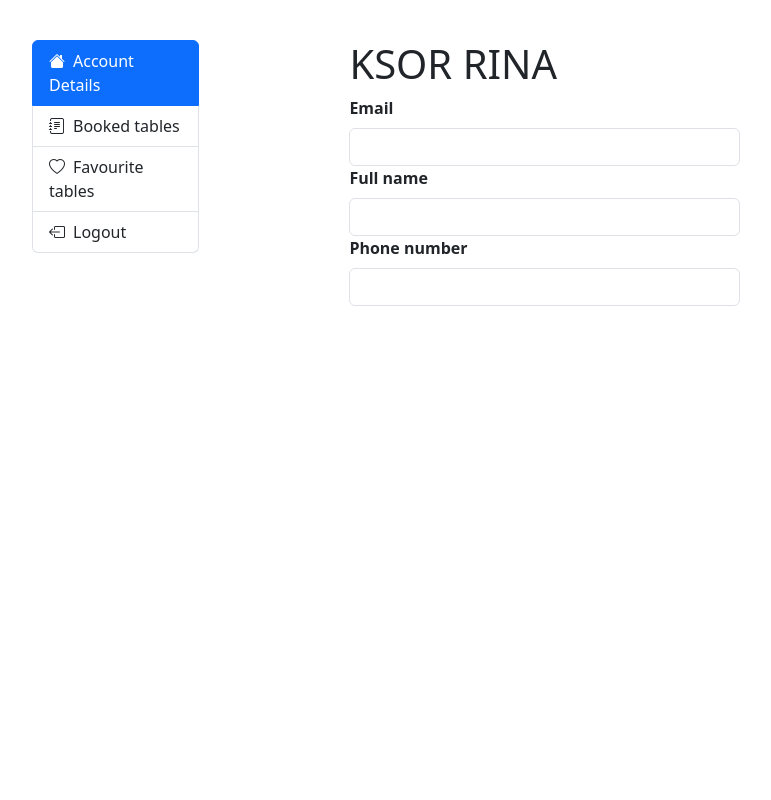
After one commit to Mai25A/MarinaProject, a PHP site: page /views/account/profile.detail.view.php in a window 1280 px wide. The commit adds this page. Shown: the whole page, without its empty margins (50-821 px from the left). Run offline with PHP 8.4, Linux system fonts and the light colour scheme; the template is opened without the code that fills it, so the values that code supplies are empty.

Commit message:
fixmenu (#11)

```diff
--- /dev/null
+++ b/controllers/account/profile.detail.controller.php
@@ -0,0 +1,9 @@
+<?php
+include '../../models/menu.model.php';
+
+session_start();
+
+if (isset($_SESSION['user_id'])) {
+    $id = $_SESSION['user_id'];
+    $user = get_one_user($id);
+}
--- a/controllers/login/register.controller.php
+++ b/controllers/login/register.controller.php
@@ -9,6 +9,7 @@ require '../../models/login/register.model.php';
             $password = $_POST['password'];
 
             $save = saveUser($name, $phone, $email, $password);
+            header("location: Body-Home.view.php");
             if ($save) {
                 //Thêm thành công
                 echo "Menu created successfully";
--- a/controllers/menu/menu.controller.php
+++ b/controllers/menu/menu.controller.php
@@ -1,13 +1,11 @@
 <?php
 require_once "../../models/menu.model.php";
 $menu = get_all_menu();
-
 if (isset($_GET['type'])) {
     $categoryId = $_GET['type'];
     $menuByCategory = getMenuByCategory($categoryId);
 } else {
     $menuByCategory = $menu;
 }
-
 require_once "../../views/menu/menu.view.php";
 ?>
--- a/controllers/menu/menu.detail.controller.php
+++ b/controllers/menu/menu.detail.controller.php
@@ -1,10 +1,8 @@
-
 <?php
 include('../../models/menu.model.php');
-
 if(isset($_GET['id'])){
     $id = $_GET['id'];
-    $menu = get_one_menu($id);
+    $menu = getProductById($id);
     include('../../views/menu/menu.detail.view.php');
 }
 ?>
--- a/controllers/menu/menu.update.controller.php
+++ b/controllers/menu/menu.update.controller.php
@@ -1,6 +1,5 @@
 <?php
 include '../../models/menu.model.php';
-
 if (isset($_POST['id'])) {
     $name = $_POST['name'];
     $image = $_POST['image'];
@@ -8,8 +7,8 @@ if (isset($_POST['id'])) {
     $price = $_POST['price'];
     $description = $_POST['description'];
     $id = urldecode($_POST['id']);
-
     // Thực hiện cập nhật thông tin sản phẩm trong cơ sở dữ liệu
     updateMenuManagement($id ,$name, $image,$category_id, $price, $description);
+    header("location: menu.admin.controller.php");
     exit();
 }
--- a/models/menu.model.php
+++ b/models/menu.model.php
@@ -1,6 +1,5 @@
 <?php
 include("../../database/database.php");
-
 function get_all_menu()
 {
     global $connection;
@@ -9,15 +8,6 @@ function get_all_menu()
     $menu = $statement->fetchAll(PDO::FETCH_ASSOC);
     return $menu;
 }
-function get_one_menu($id)
-{
-    global $connection;
-    $statement = $connection->prepare("SELECT * FROM products WHERE id = :id");
-    $statement->execute([':id' => $id]);
-    $menu = $statement->fetch(PDO::FETCH_ASSOC);
-    return $menu;
-}
-
 function getMenuByCategory($categoryId)
 {
     global $connection;
@@ -27,12 +17,11 @@ function getMenuByCategory($categoryId)
     $menu = $statement->fetchAll(PDO::FETCH_ASSOC);
     return $menu;
 }
-
-function createMenuManagement( $name, $image, $price, $description)
+function createMenuManagement( $name, $image,$category_id, $price, $description)
 {
     global $connection;
-    $statement = $connection->prepare("INSERT INTO products (name, image, category_id, price, description) VALUES (?, ?, NULL, ?, ?)");
-    $createMenu = $statement->execute([$name, $image, $price, $description]);
+    $statement = $connection->prepare("INSERT INTO products (name, image, category_id, price, description) VALUES (?, ?, ?, ?, ?)");
+    $createMenu = $statement->execute([$name, $image, $category_id, $price, $description]);
     return $createMenu;
 }
 function delete_dish($id){
@@ -75,5 +64,12 @@ function getProductById($id)
         return $products;
 
 }
-
+function get_one_user($id)
+{
+    global $connection;
+    $statement = $connection->prepare("SELECT * FROM users WHERE id = :id");
+    $statement->execute([':id' => $id]);
+    $user = $statement->fetch(PDO::FETCH_ASSOC);
+    return $user;
+}
 ?>
--- /dev/null
+++ b/views/account/profile.detail.view.php
@@ -0,0 +1,61 @@
+<?php
+require_once '../css/acount/profile.detail.css.php';
+require_once '../../controllers/account/profile.detail.controller.php';
+?>
+<!DOCTYPE html>
+<html lang="en">
+<head>
+    <meta charset="UTF-8">
+    <meta name="viewport" content="width=device-width, initial-scale=1.0">
+    <title>Document</title>
+    <link href="https://cdn.jsdelivr.net/npm/bootstrap@5.3.2/dist/css/bootstrap.min.css" rel="stylesheet" integrity="sha384-T3c6CoIi6uLrA9TneNEoa7RxnatzjcDSCmG1MXxSR1GAsXEV/Dwwykc2MPK8M2HN" crossorigin="anonymous">
+    <link rel="stylesheet" href="https://cdn.jsdelivr.net/npm/bootstrap-icons@1.11.3/font/bootstrap-icons.min.css">
+    <!-- @import url("https://cdn.jsdelivr.net/npm/bootstrap-icons@1.11.3/font/bootstrap-icons.min.css"); -->
+</head>
+<body>
+    <div class="container container-flex">
+        <div class="info">
+            <div class="image-user">
+                <img src="<?= $value['image'] ?>" alt="">
+            </div>
+            <div class="categories">
+                <div class="list-group">
+                    <a href="#" class="list-group-item list-group-item-action active" aria-current="true"> <i class="bi bi-house-fill"></i><span class="ms-2">Account Details</a>
+                    <a href="#" class="list-group-item list-group-item-action"><i class="bi bi-journal-text"></i><span class="ms-2">Booked tables</a>
+                    <a href="#" class="list-group-item list-group-item-action"><i class="bi bi-heart"></i><span class="ms-2">Favourite tables</a>
+                    <a href="#" class="list-group-item list-group-item-action"><i class="bi bi-box-arrow-left"></i><span class="ms-2">Logout</a>
+                </div>
+            </div>
+        </div>
+        <div class="info-user">
+            <h1>KSOR RINA</h1>
+            <form>
+                <div class="col-md-6">
+                    <label for="inputEmail" class="form-label">Email</label>
+                    <input type="email" class="form-control" id="inputEmail" name="email" value="<?= isset($user['email']) ? $user['email'] : '' ?>">
+                </div>
+                <div class="col-md-6">
+                    <label for="inputname" class="form-label">Full name</label>
+                    <input type="email" class="form-control" id="inputname" name="name" value="<?= isset($user['name']) ? $user['name'] : '' ?>">
+                </div>
+                <div class="col-md-6">
+                    <label for="inputnumber" class="form-label">Phone number</label>
+                    <input type="email" class="form-control" id="inputnumber" name="phone" value="<?= isset($user['phone']) ? $user['phone'] : '' ?>">
+                </div>
+        </div>
+    </div>
+    </div>
+</body>
+<script>
+    const listGroupItems = document.querySelectorAll('.list-group-item');
+    listGroupItems.forEach(item => {
+        item.addEventListener('click', function() {
+            listGroupItems.forEach(item => {
+                item.classList.remove('active');
+            });
+            this.classList.add('active');
+        });
+    });
+</script>
+<script src="https://cdn.jsdelivr.net/npm/bootstrap@5.3.2/dist/js/bootstrap.bundle.min.js" integrity="sha384-C6RzsynM9kWDrMNeT87bh95OGNyZPhcTNXj1NW7RuBCsyN/o0jlpcV8Qyq46cDfL" crossorigin="anonymous"></script>
+</html>
--- /dev/null
+++ b/views/css/acount/profile.detail.css.php
@@ -0,0 +1,18 @@
+<style>
+.container-flex {
+  display: flex;
+  flex-wrap: wrap;
+  padding-top: 40px;
+}
+.container-flex .info {
+  flex-basis: 15%;
+  margin-right: 150px;
+}
+
+.container-flex .info-user {
+  flex-basis: 70%;
+}
+label {
+  font-weight: bold;
+}
+</style>
--- a/views/menu/drinks.php
+++ b/views/menu/drinks.php
@@ -3,7 +3,6 @@ require_once '../../views/partials/head.php';
 require_once '../../views/css/menu.css.php';
 require_once '../../controllers/menu/menu.controller.php';
 ?>
-
 <div class="container">
     <?php foreach ($menu as $value) {
         if ($value['category_id'] == 3) { ?>
@@ -17,5 +16,4 @@ require_once '../../controllers/menu/menu.controller.php';
     <?php }
     } ?>
 </div>
-
 <?php require_once '../../views/partials/footer.php'; ?>
--- a/views/menu/fruits.php
+++ b/views/menu/fruits.php
@@ -3,7 +3,6 @@ require_once '../../views/partials/head.php';
 require_once '../../views/css/menu.css.php';
 require_once '../../controllers/menu/menu.controller.php';
 ?>
-
 <div class="container">
     <?php foreach ($menu as $value) {
         if ($value['category_id'] == 2) { ?>
@@ -17,5 +16,4 @@ require_once '../../controllers/menu/menu.controller.php';
     <?php }
     } ?>
 </div>
-
 <?php require_once '../../views/partials/footer.php'; ?>
--- a/views/menu/menu.admin.update.view.php
+++ b/views/menu/menu.admin.update.view.php
@@ -6,7 +6,6 @@ $product = getProductById($id);
 ?>
 <form action="../../controllers/menu/menu.update.controller.php" method="post">
 <input type="hidden" name="id" value="<?=$id?>">
-
     <div class="form-group">
         <label for="name">Name:</label>
         <input type="text" class="form-control" id="name" name="name" value="<?= isset($product['name']) ? $product['name'] : '' ?>">
--- a/views/menu/menu.admin.view.php
+++ b/views/menu/menu.admin.view.php
@@ -36,7 +36,7 @@ include('../../controllers/menu/menu.admin.controller.php')
                             <td><?= $value['category_id'] ?></td>
                             <td>
                                 <a href="../../views/menu/menu.admin.update.view.php?id=<?= $value['id'] ?>" class="btn btn-primary btn-lg"><i class="fa fa-pencil"></i></a>
-                                <a href="../../controllers/menu/menu.delete.controller.php?action=delete&id=<?= $value['id'] ?>" class="btn btn-danger btn-lg"><i class="fa fa-trash"></i></a>
+                                <a href="../../controllers/menu/menu.delete.controller.php?action=delete&id=<?= $value['id'] ?>" class="btn btn-danger btn-lg mt-2"><i class="fa fa-trash"></i></a>
                             </td>
                         </tr>
                     <?php } ?>
--- a/views/menu/seafood.php
+++ b/views/menu/seafood.php
@@ -3,7 +3,6 @@ require_once '../../views/partials/head.php';
 require_once '../../views/css/menu.css.php';
 require_once '../../controllers/menu/menu.controller.php';
 ?>
-
 <div class="container">
     <?php foreach ($menu as $value) {
         if ($value['category_id'] == 1) { ?>
@@ -17,5 +16,4 @@ require_once '../../controllers/menu/menu.controller.php';
     <?php }
     } ?>
 </div>
-
 <?php require_once '../../views/partials/footer.php'; ?>
```
Also changed, not shown: controllers/menu/create.admin.controller.php (+3 -5 lines), views/account/bookingtable.view.php (added, +42 -0 lines), views/menu/menu.admin.create.view.php (+3 -7 lines).
